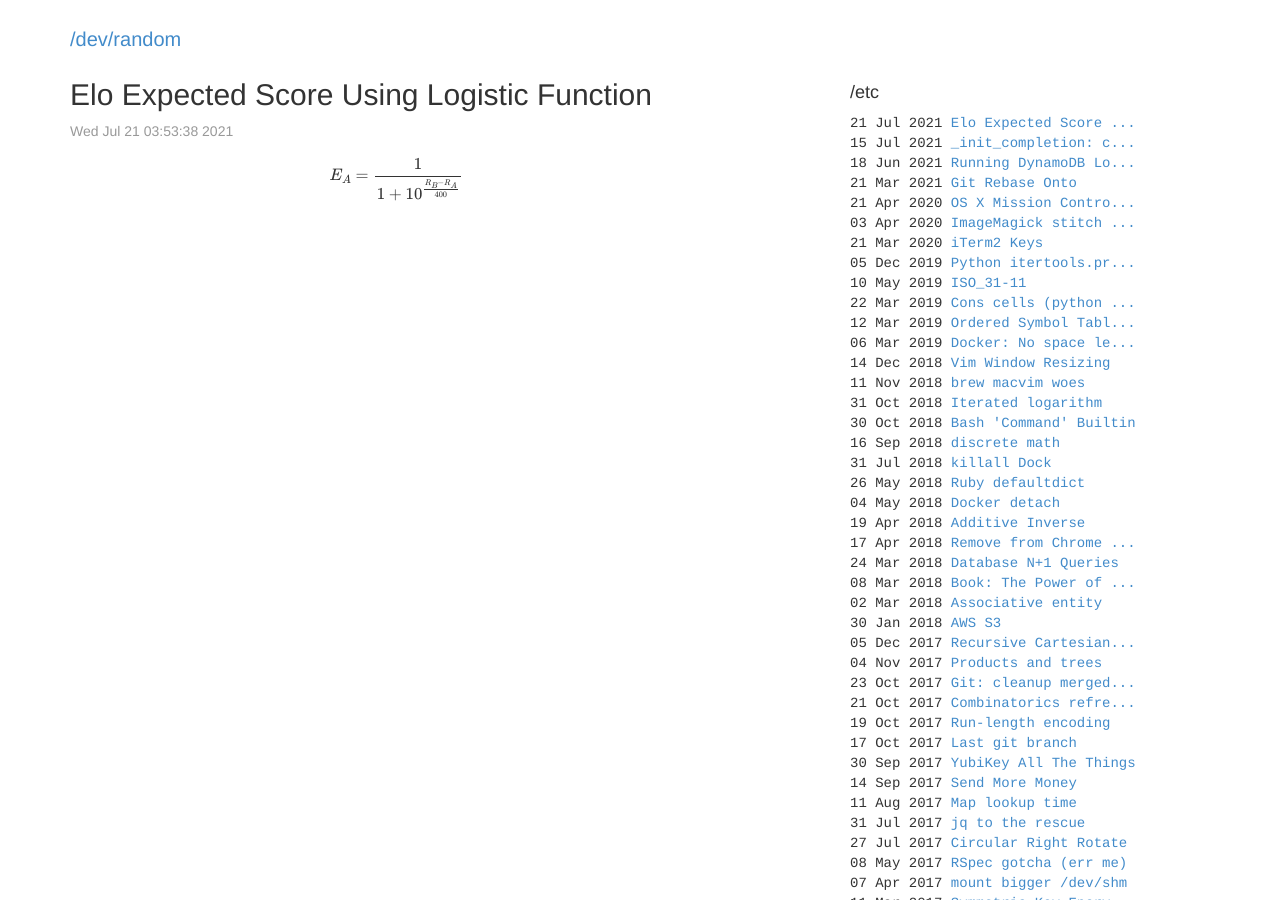
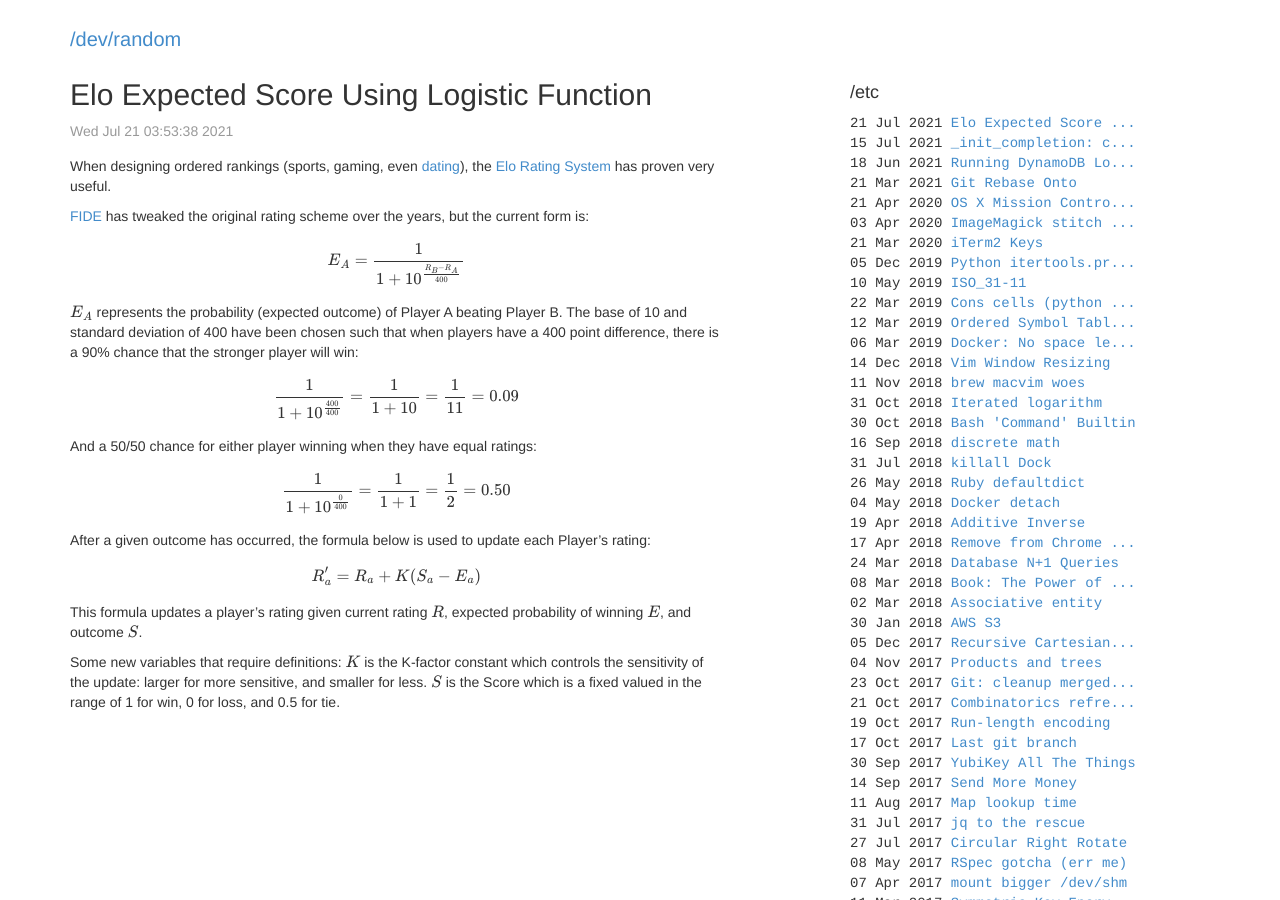
Before and after one commit to cadizm/blog.mcadiz.com, a Jekyll site: the page built from _posts/2021-07-20-elo-expected-score-using-logistic-function.md, in a window 1280 px wide and 900 px high. Built offline with Jekyll 4.4.1, drawn with Linux system fonts in a browser that asks for light colours; nearby versions of some CDN libraries; library files that are not in the unit come from our copies.

Commit message:
Finish up Elo post

```diff
--- a/_posts/2021-07-20-elo-expected-score-using-logistic-function.md
+++ b/_posts/2021-07-20-elo-expected-score-using-logistic-function.md
@@ -4,6 +4,29 @@ title: "Elo Expected Score Using Logistic Function"
 date: Tue Jul 20 20:53:38 PDT 2021
 ---
 
-$$
-E_A = \frac{1}{1 + 10^\frac{R_B - R_A}{400}}
-$$
+When designing ordered rankings (sports, gaming, even [dating](https://beyondmatching.com/tinder-elo-explained/)),
+the [Elo Rating System](https://en.wikipedia.org/wiki/Elo_rating_system) has proven very useful.
+
+[FIDE](https://www.fide.com/) has tweaked the original rating scheme over the years, but the current form is:
+
+$$E_A = \frac{1}{1 + 10^\frac{R_B - R_A}{400}}$$
+
+$$E_A$$ represents the probability (expected outcome) of Player A beating Player B. The base of 10 and standard
+deviation of 400 have been chosen such that when players have a 400 point difference, there is a 90% chance that
+the stronger player will win:
+
+$$\frac{1}{1 + 10^\frac{400}{400}} = \frac{1}{1 + 10} = \frac{1}{11} = 0.09$$
+
+And a 50/50 chance for either player winning when they have equal ratings:
+
+$$\frac{1}{1 + 10^\frac{0}{400}} = \frac{1}{1 + 1} = \frac{1}{2} = 0.50$$
+
+After a given outcome has occurred, the formula below is used to update each Player's rating:
+
+$$R_a' = R_a + K(S_a - E_a)$$
+
+This formula updates a player's rating given current rating $$R$$, expected probability of winning $$E$$, and outcome $$S$$.
+
+Some new variables that require definitions: $$K$$ is the K-factor constant which controls the sensitivity of the update:
+larger for more sensitive, and smaller for less. $$S$$ is the Score which is a fixed valued in the range of 1 for win, 0
+for loss, and 0.5 for tie.
```
